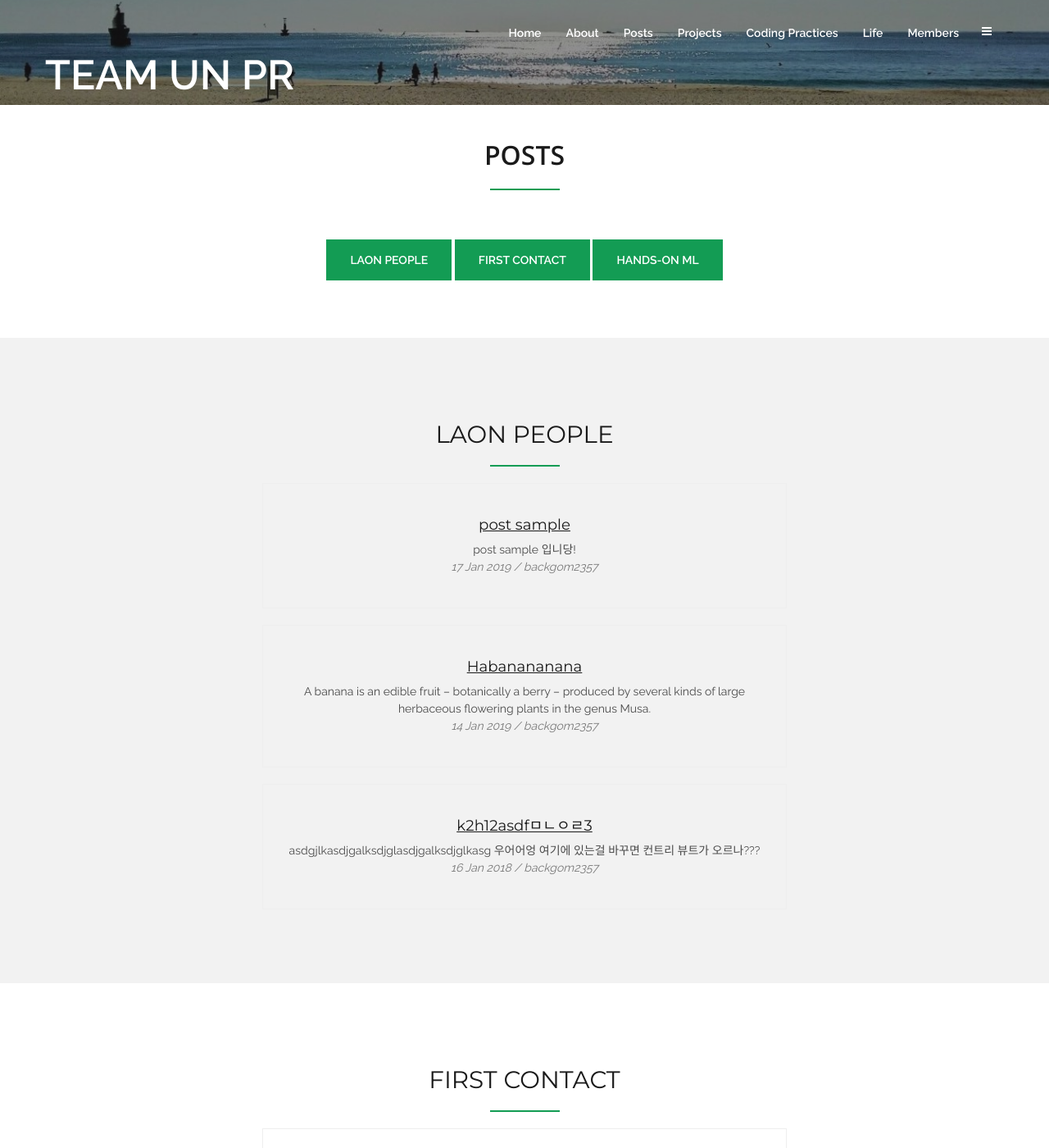
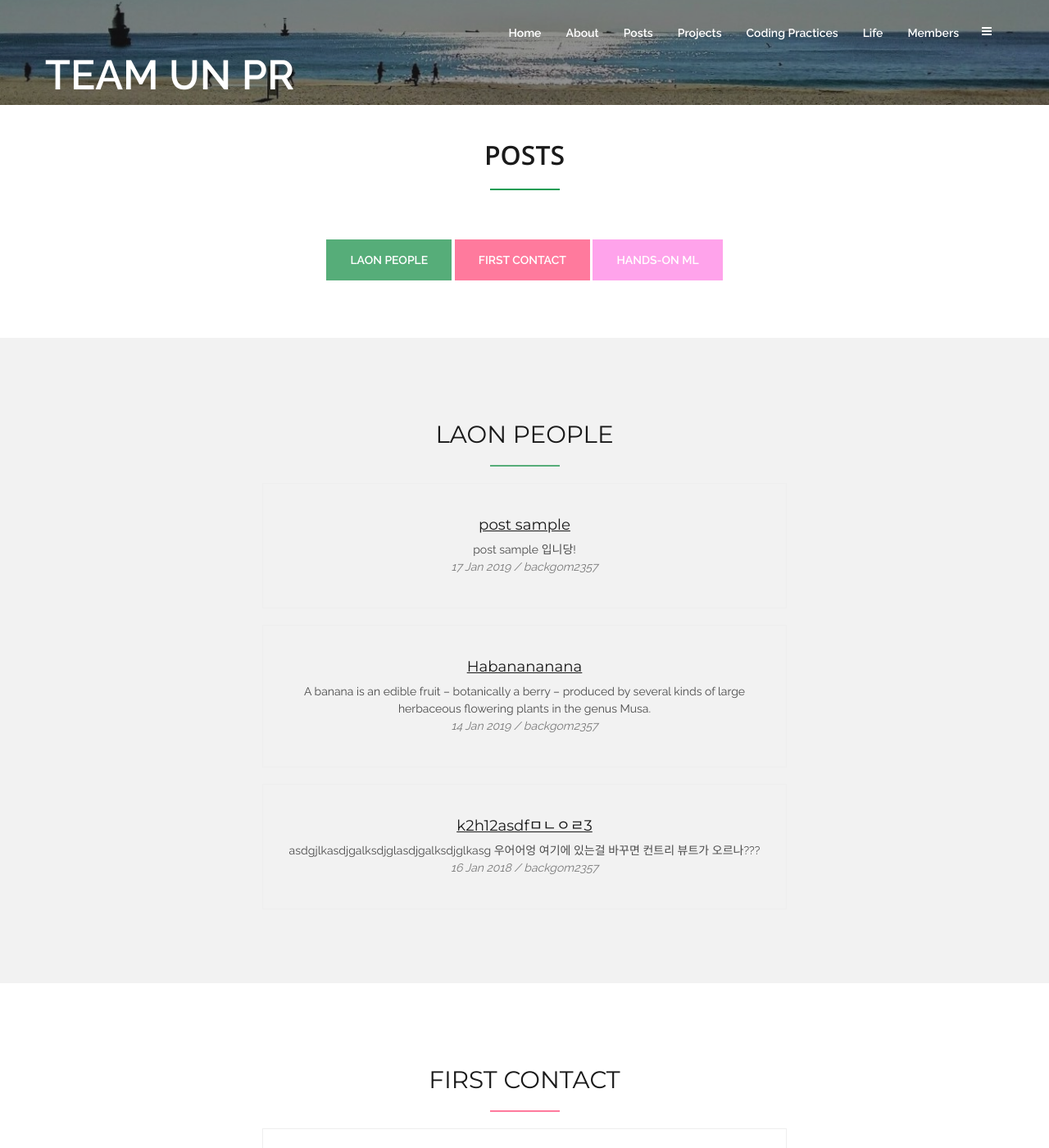
Before and after one commit to unsolvedproblem/unsolvedproblem.github.io, a Jekyll site: the page built from posts.html, in a window 1280 px wide and 1400 px high. Shown: the whole window at 82% size. Built offline with Jekyll 4.4.1, drawn with Linux system fonts in a browser that asks for light colours.

Commit message:
Change the color of btn

```diff
--- a/assets/css/style.css
+++ b/assets/css/style.css
@@ -371,6 +371,17 @@
     background: #139C54;
 }
 
+.separator_color1{
+    background: #56ad79;
+}
+.separator_color2{
+    background: #ff7a9d;
+}
+.separator_color3{
+    background: #ffa3eb;
+}
+
+
 /*
 Button
 */
@@ -421,8 +432,24 @@
 .btn-danger{}
 .btn-link{}
 
-
-
+.btn-color1{
+    color: #fff;
+    background-color: #56ad79;
+    border:1px solid;
+    border-color: #56ad79;
+}
+.btn-color2{
+    color: #fff;
+    background-color: #ff7a9d;
+    border:1px solid;
+    border-color: #ff7a9d;
+}
+.btn-color3{
+    color: #fff;
+    background-color: #ffa3eb;
+    border:1px solid;
+    border-color: #ffa3eb;
+}
 /*
 socail icon
 --------------------------------*/
--- a/posts.html
+++ b/posts.html
@@ -15,17 +15,17 @@
                           <ul>
                             <li>
                               <div class="about_btns m-top-40">
-                                    <a href="#laon" class="btn btn-primary">Laon people</a>
+                                    <a href="#laon" class="btn btn-primary btn-color1">Laon people</a>
                               </div>
                             </li>
                             <li>
                               <div class="about_btns m-top-40">
-                                    <a href="#first-contact" class="btn btn-primary">First contact</a>
+                                    <a href="#first-contact" class="btn btn-primary btn-color2">First contact</a>
                               </div>
                             </li>
                             <li>
                               <div class="about_btns m-top-40">
-                                    <a href="#hands-on ML" class="btn btn-primary">Hands-on ML</a>
+                                    <a href="#hands-on ML" class="btn btn-primary btn-color3">Hands-on ML</a>
                               </div>
                             </li>
                           </ul>
@@ -41,7 +41,7 @@
                   <div class="main_blog text-center roomy-60">
                     <div class="head_title text-center">
                       <h3>LAON PEOPLE</h3>
-                      <div class="separator_auto"></div>
+                      <div class="separator_auto separator_color1"></div>
                         {% for post in site.tags.laon %}
                             <div class="blog_item m-top-20">
                               <!--image
@@ -67,7 +67,7 @@
                   <div class="main_blog text-center roomy-60">
                     <div class="head_title text-center">
                       <h3>FIRST CONTACT</h3>
-                      <div class="separator_auto"></div>
+                      <div class="separator_auto separator_color2"></div>
                         {% for post in site.tags.first-contact %}
                             <div class="blog_item m-top-20">
                               <!--image
@@ -93,7 +93,7 @@
                   <div class="main_blog text-center roomy-60">
                     <div class="head_title text-center">
                       <h3>HANDS ON</h3>
-                      <div class="separator_auto"></div>
+                      <div class="separator_auto separator_color3"></div>
                         {% for post in site.tags.hands-on %}
                             <div class="blog_item m-top-20">
                               <!--image
```
